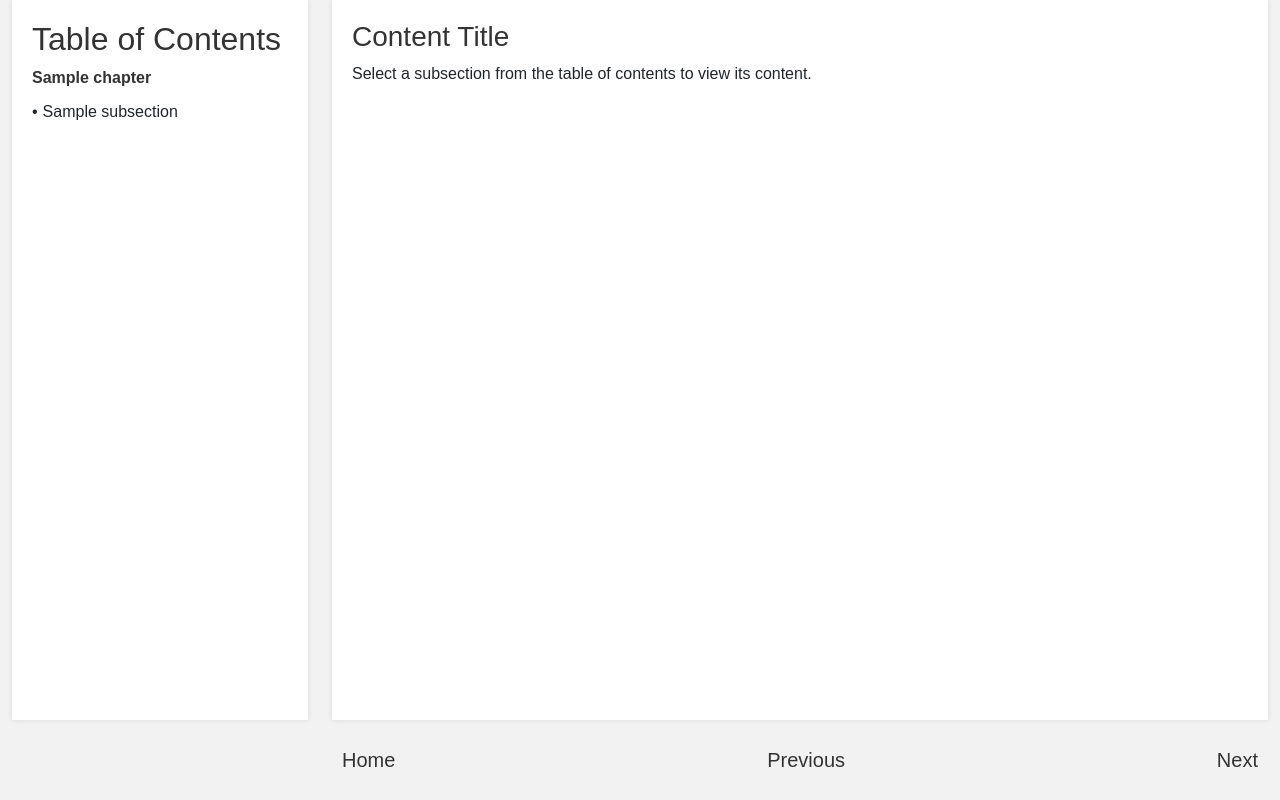
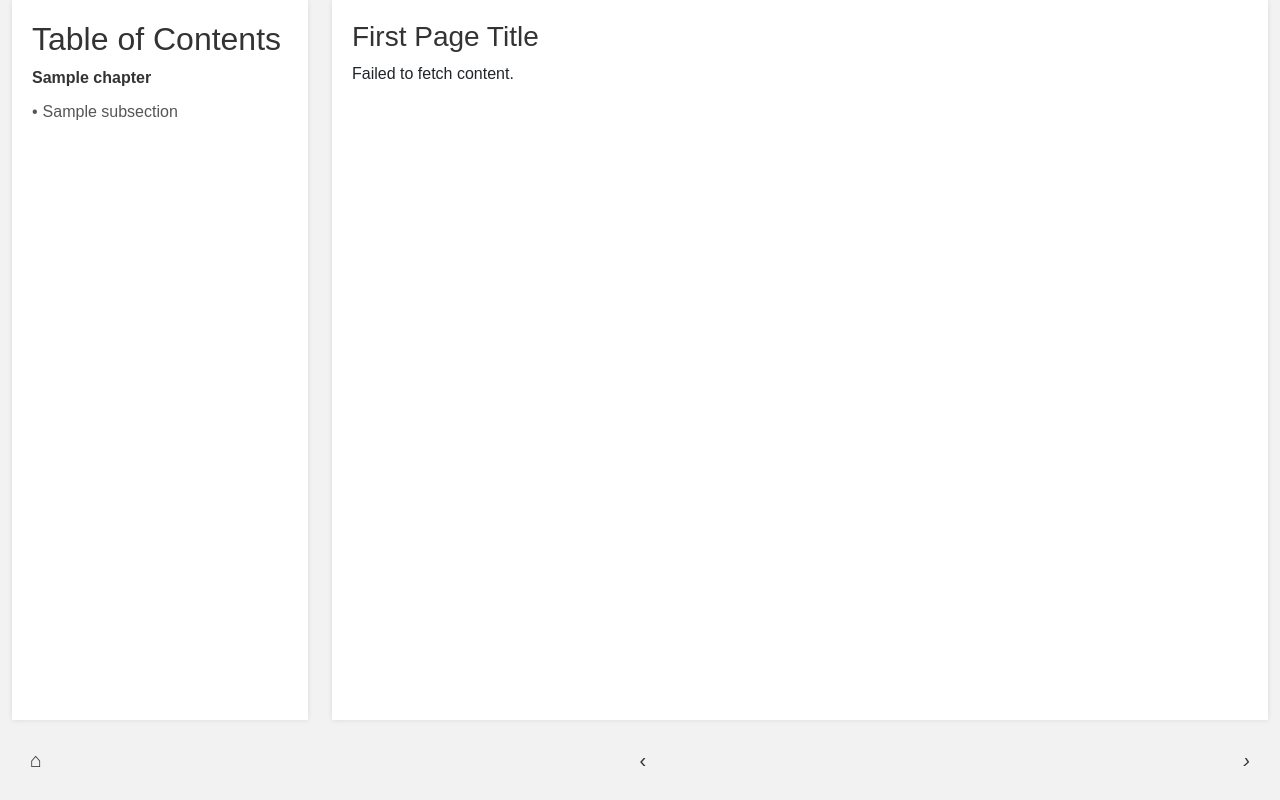
Before and after one commit to rajumanukonda/BitMindsTeamProject, a Flask app: template templates/course.html in a window 1280 px wide. Run offline with Flask 3, Linux system fonts and the light colour scheme; the template is opened without the code that fills it: most values are stand-ins (such as "Sample title", 1, 10 or a date in 2020); data that the repository does not hold is empty; some libraries are stand-ins or nearby versions.

Commit message:
Update UI

````diff
--- a/app.py
+++ b/app.py
@@ -1,10 +1,12 @@
-# app.py
-from flask import Flask, render_template, request, jsonify
+
+from flask import Flask, render_template, request
+from flask_caching import Cache
 from langchain.llms import OpenAI, VertexAI
 from langchain import PromptTemplate, LLMChain
 import os, re, json
 from langchain.output_parsers import StructuredOutputParser, ResponseSchema
 from langchain.prompts import ChatPromptTemplate, HumanMessagePromptTemplate
+
 
 OPENAI_API_KEY = ''
 GOOGLE_APPLICATION_CREDENTIALS='round-device-391102-50b411b96a9e.json'
@@ -19,6 +21,11 @@ def jinja2_enumerate(iterable, start=0):
 
 # Create the Flask app
 app = Flask(__name__)
+app.config['CACHE_TYPE'] = 'simple'
+cache = Cache(app)
+
+# Cache timeout in seconds (e.g., 1 hour)
+CACHE_TIMEOUT = 3600
 
 # Register the custom filter
 app.jinja_env.filters['enumerate'] = jinja2_enumerate
@@ -34,9 +41,14 @@ def index():
 @app.route('/search', methods=['POST'])
 def search():
     course_name = request.form['course_name']
-    course_contents = generate_course_contents(course_name)
+    course_contents = cache.get(course_name)
+    if course_contents is None:
+        course_contents = generate_course_contents(course_name)
+        cache.set(course_name, course_contents, timeout=CACHE_TIMEOUT)
+
     toc['toc'] = course_contents
     toc['course'] = course_name
+    print(toc)
     return render_template('course.html', **toc)
 
 
--- a/requirements.txt
+++ b/requirements.txt
@@ -11,3 +11,4 @@ langchainplus-sdk==0.0.17
 openapi-schema-pydantic==1.2.4
 requests==2.31.0
 SQLAlchemy==2.0.17
+flask-caching==2.0.2
--- /dev/null
+++ b/static/css/style.css
@@ -0,0 +1,94 @@
+body {
+  background-color: #f2f2f2;
+  font-family: Arial, sans-serif;
+}
+
+.sidebar {
+  background-color: #fff;
+  padding: 20px;
+  box-shadow: 0 0 5px rgba(0, 0, 0, 0.1);
+  height: calc(100vh - 80px);
+  overflow-y: auto;
+}
+
+.sidebar h2 {
+  color: #333;
+  margin-top: 0;
+}
+
+.chapter-link {
+  color: #333;
+  margin-bottom: 10px;
+  font-weight: bold;
+  cursor: pointer;
+}
+
+.subsections {
+  margin-top: 10px;
+}
+
+.subsections ul {
+  list-style-type: none;
+  padding: 0;
+  margin: 0;
+}
+
+.subsections li {
+  margin-bottom: 5px;
+}
+
+.subsections li a {
+  text-decoration: none;
+  color: #555;
+  cursor: pointer;
+  display: flex;
+  align-items: center;
+}
+
+.subsections li a:hover {
+  color: #333;
+  background-color: #f2f2f2;
+}
+
+.subsections li a:hover .icon {
+  color: #333;
+}
+
+.icon {
+  margin-right: 5px;
+}
+
+.content {
+  background-color: #fff;
+  padding: 20px;
+  box-shadow: 0 0 5px rgba(0, 0, 0, 0.1);
+  height: calc(100vh - 80px);
+  overflow-y: auto;
+}
+
+.content h3 {
+  color: #333;
+  margin-top: 0;
+}
+
+.nav-icons {
+  display: flex;
+  justify-content: space-between;
+  align-items: center;
+  padding: 20px;
+}
+
+.nav-icons a {
+  text-decoration: none;
+  color: #333;
+  font-size: 20px;
+  margin: 0 5px;
+  padding: 5px;
+  border-radius: 5px;
+  transition: background-color 0.3s ease;
+}
+
+.nav-icons a:hover {
+  color: #ff0000;
+  background-color: #f2f2f2;
+}
--- /dev/null
+++ b/static/js/main.js
@@ -0,0 +1,85 @@
+function toggleSubsections(chapterId) {
+  var subsections = document.getElementById(chapterId + '-subsections');
+  subsections.style.display = subsections.style.display === 'none' ? 'block' : 'none';
+}
+
+function showContent(contentId, contentTitle = "Content Title") {
+  var dummyContent = document.getElementById('dummy-content');
+  var dummyContentTitle = document.getElementById('dummy-content-title');
+
+  var leftBraces = 0, rightBraces = 0, quizJSON, parsedContent, quizHTML;
+
+  // Show loading screen
+  dummyContent.innerHTML = '<div class="loading">Loading...</div>';
+  dummyContentTitle.innerHTML = contentTitle;
+
+  // Remove previous selected class
+  var selectedLink = document.querySelector('.selected');
+  if (selectedLink) {
+    selectedLink.classList.remove('selected');
+  }
+
+  // Add selected class to the clicked link
+  var clickedLink = document.getElementById(contentId);
+  if (clickedLink) {
+    clickedLink.classList.add('selected');
+  }
+
+  // Fetch content from the server
+  fetchContentFromServer(contentId)
+    .then(function (response) {
+      if (response.includes("```json")) {
+        leftBraces = response.indexOf("```json\n{");
+        rightBraces = response.indexOf("\n}\n```");
+        quizJSON = JSON.parse(response.substring(leftBraces + 7, rightBraces + 2).replace(/\n/g, ''));
+        console.log(quizJSON);
+        window.$quizJSON = quizJSON;
+      }
+
+      // Update the content on success
+      window.$response = response;
+
+      if (quizJSON) {
+        quizHTML = "<div id='quiz-container'><br/><p id='question'>" + quizJSON.question + "</p>";
+      }
+
+      parsedContent = response.substr(0, leftBraces) + response.substr(rightBraces + 4);
+      parsedContent = parsedContent.replace(/\r/g, '').replace(/\n/g, '<br>');
+      dummyContent.innerHTML = parsedContent;
+      dummyContentTitle.innerHTML = contentTitle;
+    })
+    .catch(function (error) {
+      // Handle errors
+      dummyContent.innerHTML = '<div class="error">Failed to fetch content.</div>';
+      dummyContentTitle.innerHTML = contentTitle;
+      console.error(error);
+    });
+}
+
+function fetchContentFromServer(contentId) {
+  // Simulate a delay to show the loading screen
+  return new Promise(function (resolve, reject) {
+    setTimeout(function () {
+      // Make a fetch request to the server to fetch the content
+      fetch('/fetch_content?content_id=' + contentId)
+        .then(function (response) {
+          if (response.ok) {
+            // Resolve with the response content
+            resolve(response.text());
+          } else {
+            // Reject with an error message
+            reject('Error: ' + response.status);
+          }
+        })
+        .catch(function (error) {
+          // Reject with the error
+          reject(error);
+        });
+    }, 1000); // Adjust the delay as needed
+  });
+}
+
+// Call fetchContentFromServer with the first page content ID on page load
+window.onload = function () {
+  showContent('1-0', 'First Page Title');
+};
--- a/templates/course.html
+++ b/templates/course.html
@@ -3,184 +3,8 @@
 <head>
   <title>AcademiAI - Course</title>
   <link rel="stylesheet" href="https://cdnjs.cloudflare.com/ajax/libs/twitter-bootstrap/5.2.0/css/bootstrap.min.css">
-  <style>
-    body {
-      background-color: #f2f2f2;
-      font-family: Arial, sans-serif;
-    }
-
-    .sidebar {
-      background-color: #fff;
-      padding: 20px;
-      box-shadow: 0 0 5px rgba(0, 0, 0, 0.1);
-      height: calc(100vh - 80px);
-      overflow-y: auto;
-    }
-
-    .sidebar h2 {
-      color: #333;
-      margin-top: 0;
-    }
-
-    .chapter-link {
-      color: #333;
-      margin-bottom: 10px;
-      font-weight: bold;
-      cursor: pointer;
-    }
-
-    .subsections {
-      margin-top: 10px;
-    }
-
-    .subsections ul {
-      list-style-type: none;
-      padding: 0;
-      margin: 0;
-    }
-
-    .subsections li {
-      margin-bottom: 5px;
-    }
-
-    .subsections li a {
-      text-decoration: none;
-      color: #555;
-      cursor: pointer;
-      display: flex;
-      align-items: center;
-    }
-
-    .subsections li a:hover {
-      color: #333;
-      background-color: #f2f2f2;
-    }
-
-    .subsections li a:hover .icon {
-      color: #333;
-    }
-
-    .icon {
-      margin-right: 5px;
-    }
-
-    .content {
-      background-color: #fff;
-      padding: 20px;
-      box-shadow: 0 0 5px rgba(0, 0, 0, 0.1);
-      height: calc(100vh - 80px);
-      overflow-y: auto;
-    }
-
-    .content h3 {
-      color: #333;
-      margin-top: 0;
-    }
-
-    .nav-icons {
-      display: flex;
-      justify-content: space-between;
-      align-items: center;
-      margin-top: 20px;
-    }
-
-    .nav-icons a {
-      text-decoration: none;
-      color: #333;
-      font-size: 20px;
-      margin: 0 5px;
-      padding: 5px;
-      border-radius: 5px;
-      transition: background-color 0.3s ease;
-    }
-
-    .nav-icons a:hover {
-      color: #ff0000;
-      background-color: #f2f2f2;
-    }
-  </style>
-  <script>
-    function toggleSubsections(chapterId) {
-      var subsections = document.getElementById(chapterId + '-subsections');
-      subsections.style.display = subsections.style.display === 'none' ? 'block' : 'none';
-    }
-
-    function showContent(contentId, contentTitle = "Content Title") {
-      var dummyContent = document.getElementById('dummy-content');
-      var dummyContentTitle = document.getElementById('dummy-content-title');
-
-      var leftBraces = 0, rightBraces = 0, quizJSON, parsedContent, quizHTML;
-
-      // Show loading screen
-      dummyContent.innerHTML = '<div class="loading">Loading...</div>';
-      dummyContentTitle.innerHTML = contentTitle;
-
-      // Remove previous selected class
-      var selectedLink = document.querySelector('.selected');
-      if (selectedLink) {
-        selectedLink.classList.remove('selected');
-      }
-
-      // Add selected class to the clicked link
-      var clickedLink = document.getElementById(contentId);
-      if (clickedLink) {
-        clickedLink.classList.add('selected');
-      }
-
-      // Fetch content from the server
-      fetchContentFromServer(contentId)
-        .then(function (response) {
-          if (response.includes("```json")) {
-            leftBraces = response.indexOf("```json\n{");
-            rightBraces = response.indexOf("\n}\n```");
-            quizJSON = JSON.parse(response.substring(leftBraces + 7, rightBraces + 2).replace(/\n/g, ''));
-            console.log(quizJSON);
-            window.$quizJSON = quizJSON;
-          }
-
-          // Update the content on success
-          window.$response = response;
-
-          if (quizJSON) {
-            quizHTML = "<div id='quiz-container'><br/><p id='question'>" + quizJSON.question + "</p>";
-          }
-
-          parsedContent = response.substr(0, leftBraces) + response.substr(rightBraces + 4);
-          parsedContent = parsedContent.replace(/\r/g, '').replace(/\n/g, '<br>');
-          dummyContent.innerHTML = parsedContent;
-          dummyContentTitle.innerHTML = contentTitle;
-        })
-        .catch(function (error) {
-          // Handle errors
-          dummyContent.innerHTML = '<div class="error">Failed to fetch content.</div>';
-          dummyContentTitle.innerHTML = contentTitle;
-          console.error(error);
-        });
-    }
-
-    function fetchContentFromServer(contentId) {
-      // Simulate a delay to show the loading screen
-      return new Promise(function (resolve, reject) {
-        setTimeout(function () {
-          // Make a fetch request to the server to fetch the content
-          fetch('/fetch_content?content_id=' + contentId)
-           .then(function (response) {
-              if (response.ok) {
-                // Resolve with the response content
-                resolve(response.text());
-              } else {
-                // Reject with an error message
-                reject('Error: ' + response.status);
-              }
-            })
-            .catch(function (error) {
-              // Reject with the error
-              reject(error);
-            });
-        }, 1000); // Adjust the delay as needed
-      });
-    }
-  </script>
+  <link rel="stylesheet" href="{{ url_for('static', filename='css/style.css') }}">
+  <script src="{{ url_for('static', filename='js/main.js') }}"></script>
 </head>
 <body>
 <div class="container-fluid">
@@ -195,7 +19,7 @@
             {% set chapterIndex = loop.index %}
             {% for subsection in chapter.subsections %}
             <li>
-              <a id="{{ chapterIndex }}-{{ loop.index - 1 }}" onclick="showContent('{{ chapterIndex }}-{{ loop.index - 1 }}','{{subsection}}')">
+              <a id="{{ chapterIndex }}-{{ loop.index - 1 }}" onclick="showContent('{{ chapterIndex }}-{{ loop.index - 1 }}','{{subsection}}')" class="nav-link">
                 <span class="icon">&#x2022;</span>
                 {{ subsection }}
               </a>
@@ -210,33 +34,22 @@
       <div class="content">
         <h3 id="dummy-content-title">Content Title</h3>
         <div id="dummy-content">
-          <!-- Default dummy content -->
+         <!-- Default dummy content -->
           <p>Select a subsection from the table of contents to view its content.</p>
         </div>
       </div>
     </div>
   </div>
-  <div class="row">
-    <div class="col-lg-9 offset-lg-3">
+  <div class="row fixed-bottom">
+    <div class="col-lg-12">
       <div class="nav-icons">
-        <a href="#" title="Home" onclick="showContent('home', 'Home')">Home</a>
-        <a href="#" title="Previous" onclick="showContent('{{ previousContentId }}', '{{ previousContentTitle }}')">Previous</a>
-        <a href="#" title="Next" onclick="showContent('{{ nextContentId }}', '{{ nextContentTitle }}')">Next</a>
+        <a href="/" title="Home" onclick="showContent('1-0', 'Home')"><i class="bi bi-house-door-fill"></i>&#8962;</a>
+        <a href="#" title="Previous" onclick="showContent('{{ previousContentId }}', '{{ previousContentTitle }}')"><i class="bi bi-arrow-left"></i>&#8249;</a>
+        <a href="#" title="Next" onclick="showContent('{{ nextContentId }}', '{{ nextContentTitle }}')"><i class="bi bi-arrow-right">&#8250;</i></a>
       </div>
     </div>
   </div>
 </div>
-{% for chapter in toc %}
-{% set chapterIndex = loop.index %}
-{% for subsection in chapter.subsections %}
-{% set subsectionIndex = loop.index0 %}
-<div id="{{ chapterIndex }}-{{ subsectionIndex }}" style="display: none;">
-  <h3>{{ subsection }}</h3>
-  <!-- Dummy content for each subsection -->
-  <p>This is some dummy content for {{ subsection }}.</p>
-</div>
-{% endfor %}
-{% endfor %}
 <script src="https://cdnjs.cloudflare.com/ajax/libs/twitter-bootstrap/5.2.0/js/bootstrap.bundle.min.js"></script>
 </body>
 </html>
````
